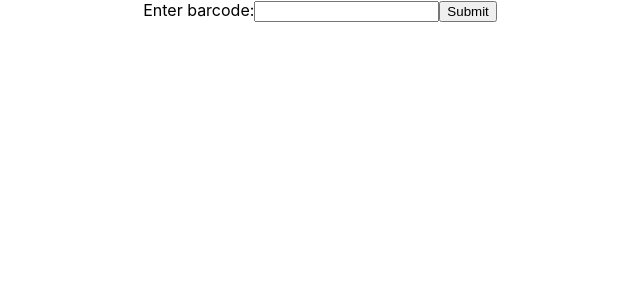
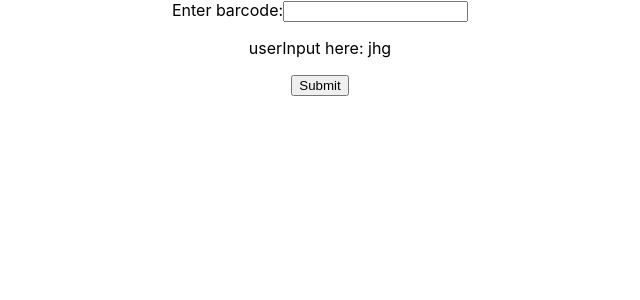
Before and after one commit to madetech/green-foods, a React (Create React App) app in the folder green-foods/: page / in a window 1280 px wide. Shown: the top 300 px of the page, without its empty margins (320-960 px from the left). Built offline with nearby package versions, Linux system fonts and the light colour scheme.

Commit message:
fixed useState error

```diff
--- a/green-foods/src/App.js
+++ b/green-foods/src/App.js
@@ -1,17 +1,17 @@
 import logo from './logo.svg';
 import './App.css';
-import useState from 'react';
+import {useState} from 'react';
 
 function App() {
 
-  // const [userInput, setUserInput] = useState("jhg");
+  const [userInput, setUserInput] = useState("jhg");
+  console.log(userInput)
+  // const getUserInput = (event) => {
+  //   console.log("this is the event =>", event)
 
-  const getUserInput = (event) => {
-    console.log("this is the event =>", event)
-
-    const userInput = event.target.value
+  //   const userInput = event.target.value
     // console.log(userInput)
-  }
+  // }
 
 
   return (
@@ -20,15 +20,19 @@ function App() {
         <label>
           Enter barcode:
           <input
-            onChange={
-              getUserInput
-            }>
+            onChange={(e) => {
+              setUserInput(e.target.value)
+            }}
+            >
           </input>
-          <button>
-            Submit
-          </button>
         </label>
       </form>
+      <p>
+        userInput here: {userInput}
+      </p>
+      <button>
+        Submit
+      </button>
     </div>
   );
 }
```
